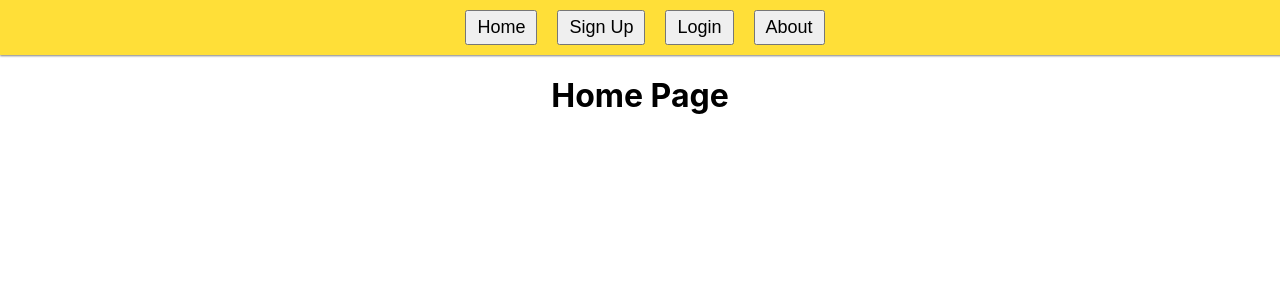
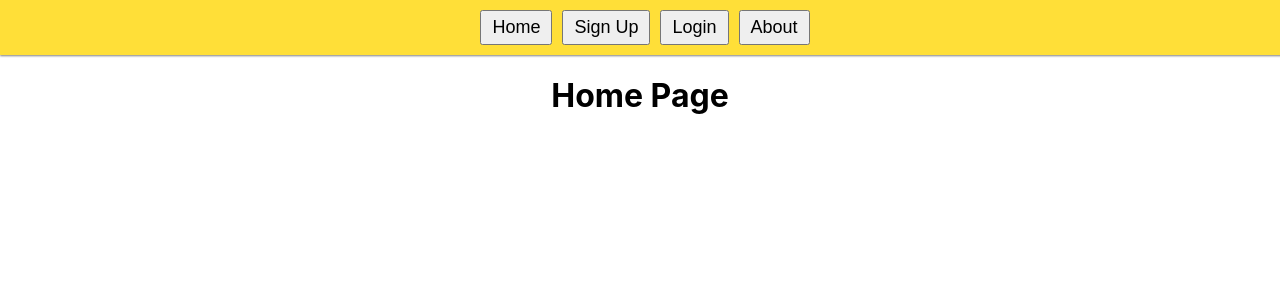
Before and after one commit to ironhack-project-3-pair/project3-MERN-recipes-client, a React (Create React App) app: page / in a window 1280 px wide. Shown: the top 300 px of the page. Built offline with nearby package versions, Linux system fonts and the light colour scheme.

Commit message:
style: fix different spaces between button navbar

```diff
--- a/src/index.css
+++ b/src/index.css
@@ -50,7 +50,6 @@ textarea {
 .Navbar a {
   text-decoration: none;
   font-weight: bolder;
-  margin: 5px;
 }
 .Navbar li {
   list-style: none;
```
